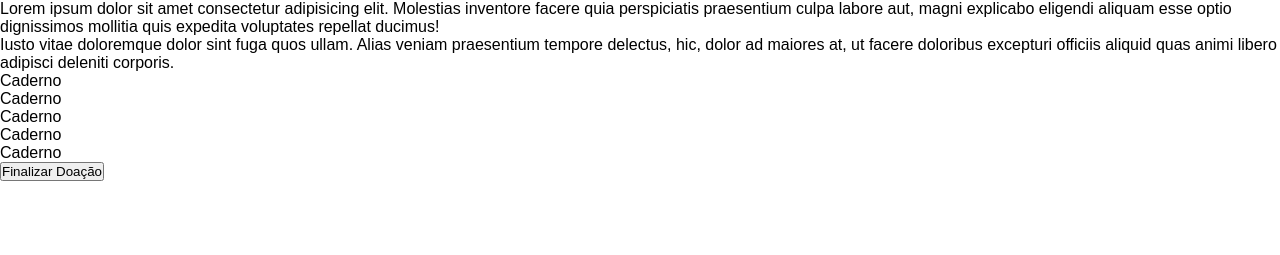
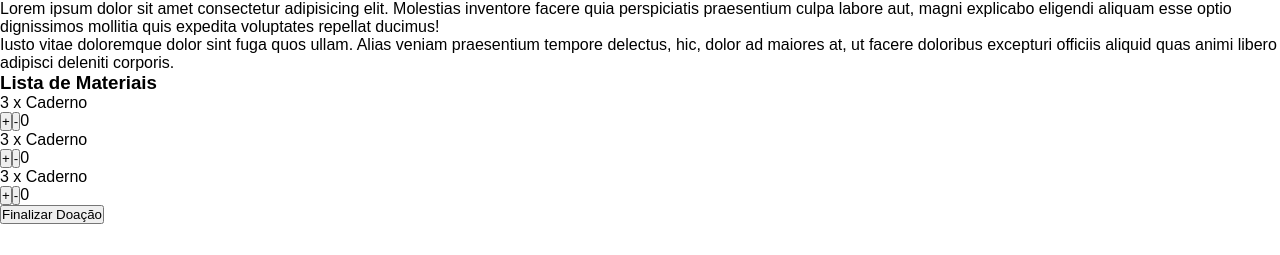
Before and after one commit to joaogutierrre/EstuDoar, a React (Create React App) app in the folder frontend/: page / in a window 1280 px wide. Shown: the part 384-639 px from the top of the page. Built offline with nearby package versions, Linux system fonts and the light colour scheme.

Commit message:
Start dinamic list construction

```diff
--- a/frontend/src/pages/DonatePage.jsx
+++ b/frontend/src/pages/DonatePage.jsx
@@ -1,7 +1,38 @@
 import React, { Component } from 'react';
 
 class DonatePage extends Component {
+    constructor(props){
+        super(props);
+        this.state = {
+            schoolSupplies: [
+                {
+                    name: 'Caderno',
+                    quantity: 3,
+                    donated: 0,
+                },
+                {
+                    name: 'Caderno',
+                    quantity: 3,
+                    donated: 0,
+                },
+                {
+                    name: 'Caderno',
+                    quantity: 3,
+                    donated: 0,
+                },
+            ]
+        }
+    }
   render() {
+      const { schoolSupplies } = this.state;
+      const itensList = schoolSupplies.map((item, index) => (
+          <div className='item-container' key={index}>
+          <li>{item.quantity} x {item.name}</li>
+          <button>+</button>
+          <button>-</button>
+          <span>0</span>
+          </div>
+      ));
     return (
       <div>
         <div className="image-container">
@@ -25,12 +56,9 @@ class DonatePage extends Component {
           </p>
         </div>
         <div className="donation-list-container">
+            <h3>Lista de Materiais</h3>
           <ul>
-            <li>Caderno</li>
-            <li>Caderno</li>
-            <li>Caderno</li>
-            <li>Caderno</li>
-            <li>Caderno</li>
+            {itensList}
           </ul>
         </div>
         <div className="button-container">
```
